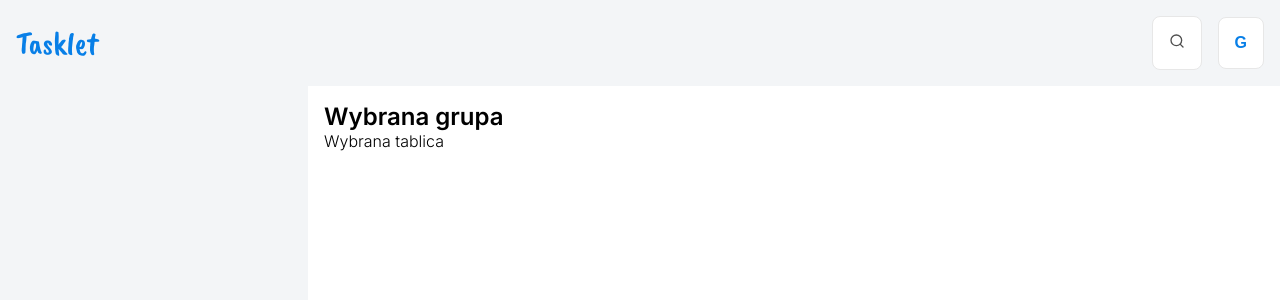
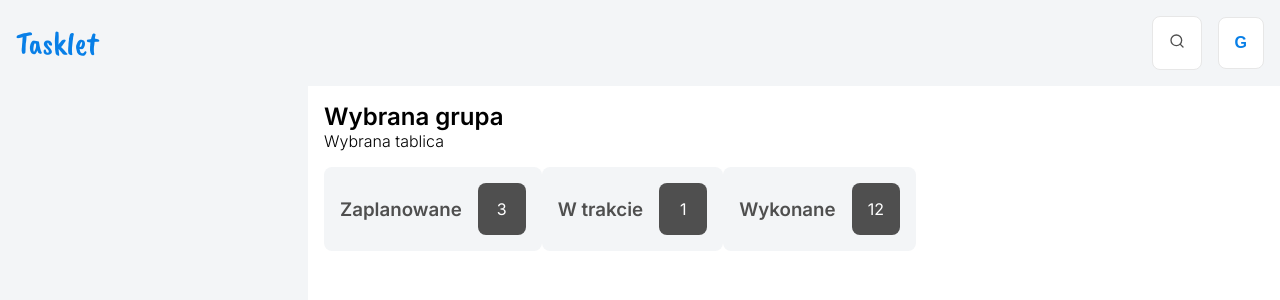
Before and after one commit to Trybuu/tasklet, a React (Vite) app: page / in a window 1280 px wide. Shown: the top 300 px of the page. Built offline with nearby package versions, Linux system fonts and the light colour scheme.

Commit message:
Tasks section titles with tasks numers

```diff
--- a/src/components/Board/Board.tsx
+++ b/src/components/Board/Board.tsx
@@ -1,7 +1,8 @@
 import styled from 'styled-components'
 import { BoardInfo } from '../BoardInfo'
+import { Tasks } from '../Tasks/Tasks'
 
-const StyledBoard = styled.div`
+const StyledBoard = styled.section`
   grid-column: 4/13;
 `
 
@@ -9,9 +10,7 @@ const Board: React.FC = () => {
   return (
     <StyledBoard>
       <BoardInfo activeGroup="Wybrana grupa" activeBoard="Wybrana tablica" />
-      <section id="section-tasks-planned"></section>
-      <section id="section-tasks-in-progress"></section>
-      <section id="section-tasks-completed"></section>
+      <Tasks />
     </StyledBoard>
   )
 }
--- a/src/components/BoardInfo/BoardInfo.tsx
+++ b/src/components/BoardInfo/BoardInfo.tsx
@@ -1,6 +1,6 @@
 import styled from 'styled-components'
 
-const StyledBoardInfo = styled.div`
+const StyledBoardInfo = styled.header`
   padding: 1rem 0;
 `
 
--- a/src/components/Sidebar/Sidebar.tsx
+++ b/src/components/Sidebar/Sidebar.tsx
@@ -1,6 +1,6 @@
 import styled from 'styled-components'
 
-const StyledSidebar = styled.div`
+const StyledSidebar = styled.nav`
   grid-column: 1/4;
   padding: 1rem;
   background: ${({ theme }) => theme.colors.primary};
--- /dev/null
+++ b/src/components/Tasks/Tasks.tsx
@@ -0,0 +1,24 @@
+import styled from 'styled-components'
+import { TasksSectionTitle } from '../TasksSectionTitle'
+
+const StyledTasks = styled.section`
+  grid-row: 4/13;
+  display: flex;
+`
+
+const Tasks: React.FC = () => {
+  return (
+    <StyledTasks>
+      <section id="section-tasks-planned">
+        <TasksSectionTitle title="Zaplanowane" tasksNumber={3} />
+      </section>
+      <section id="section-tasks-in-progress"></section>
+      <TasksSectionTitle title="W trakcie" tasksNumber={1} />
+      <section id="section-tasks-completed">
+        <TasksSectionTitle title="Wykonane" tasksNumber={12} />
+      </section>
+    </StyledTasks>
+  )
+}
+
+export { Tasks }
--- /dev/null
+++ b/src/components/Tasks/indext.ts
@@ -0,0 +1,3 @@
+import { Tasks } from './Tasks'
+
+export { Tasks }
--- /dev/null
+++ b/src/components/TasksSectionTitle/TasksSectionTitle.tsx
@@ -0,0 +1,45 @@
+import styled from 'styled-components'
+
+const StyledTasksSectionTitle = styled.header`
+  display: flex;
+  justify-content: space-between;
+  align-items: center;
+  gap: 1rem;
+  padding: 1rem;
+  border-radius: 0.5rem;
+  background: ${({ theme }) => theme.colors.primary};
+`
+
+const StyledTasksSectionTitleText = styled.h3`
+  color: ${({ theme }) => theme.colors.gray};
+`
+
+const StyledTasksNumber = styled.p`
+  min-width: 3rem;
+  padding: 1rem;
+  text-align: center;
+  color: ${({ theme }) => theme.colors.white};
+  background-color: ${({ theme }) => theme.colors.gray};
+  border-radius: 0.5rem;
+`
+
+interface TasksSectionTitleProps {
+  title: string
+  tasksNumber: number
+}
+
+const TasksSectionTitle: React.FC<TasksSectionTitleProps> = ({
+  title,
+  tasksNumber,
+}) => {
+  return (
+    <StyledTasksSectionTitle>
+      <StyledTasksSectionTitleText>{title}</StyledTasksSectionTitleText>
+      <StyledTasksNumber aria-label={`Ilość zadań: ${tasksNumber}`}>
+        {tasksNumber}
+      </StyledTasksNumber>
+    </StyledTasksSectionTitle>
+  )
+}
+
+export { TasksSectionTitle }
--- /dev/null
+++ b/src/components/TasksSectionTitle/index.ts
@@ -0,0 +1,3 @@
+import { TasksSectionTitle } from './TasksSectionTitle'
+
+export { TasksSectionTitle }
```
